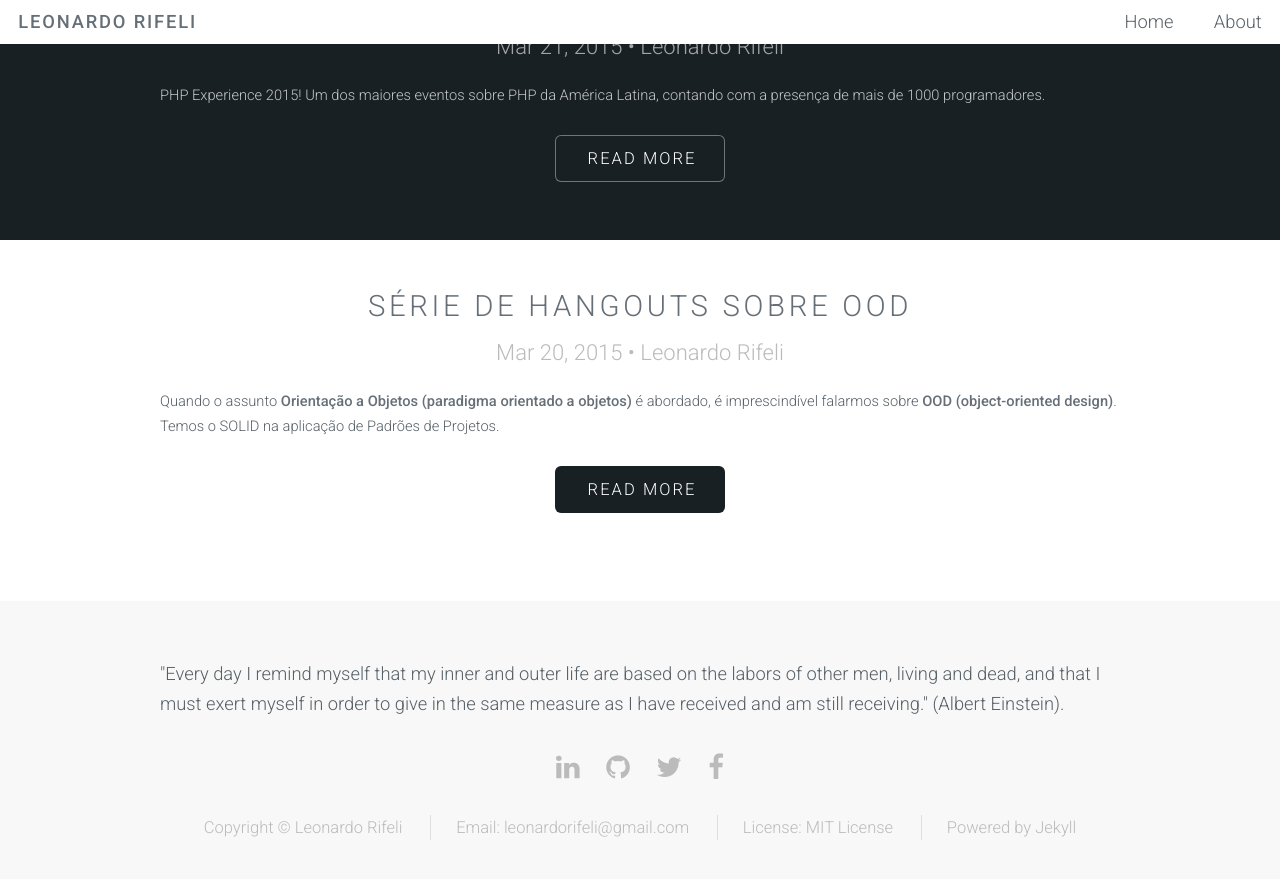
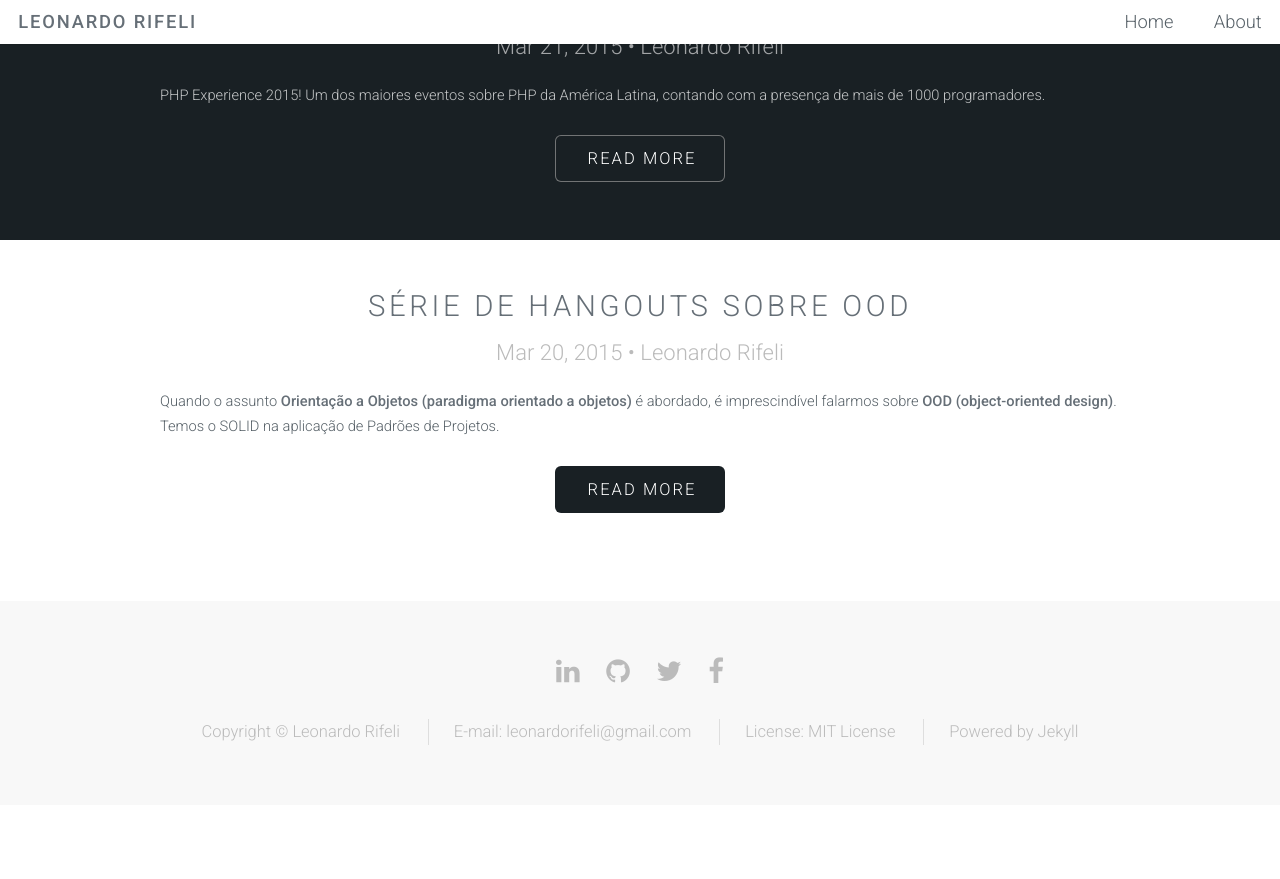
Before and after one commit to leonardorifeli/leonardorifeli-website, a Jekyll site: the page built from index.html, in a window 1280 px wide and 900 px high, scrolled down 3788 px. Shown: the top 879 px of the window. Built offline with Jekyll 4.4.1, drawn with Linux system fonts in a browser that asks for light colours; after the commit the page ends 4593 px from its top, so only the background shows below that.

Commit message:
Removed text in footer

```diff
--- a/_includes/footer.html
+++ b/_includes/footer.html
@@ -1,8 +1,5 @@
 <footer id="footer">
     <div class="container">
-        <p>
-            "Every day I remind myself that my inner and outer life are based on the labors of other men, living and dead, and that I must exert myself in order to give in the same measure as I have received and am still receiving." (Albert Einstein).
-        </p>
 
         <ul class="icons">
             <li><a href="{{ site.theme_settings.linkedin }}" target="_blank" class="icon fa-linkedin"><span class="label">LinkedIn</span></a></li>
@@ -17,7 +14,7 @@
             </li>
 
             <li>
-                Email: <a href="mailto: {{ site.theme_settings.email }}">{{ site.theme_settings.email }}</a>
+                E-mail: <a href="mailto: {{ site.theme_settings.email }}">{{ site.theme_settings.email }}</a>
             </li>
 
             <li>
```
